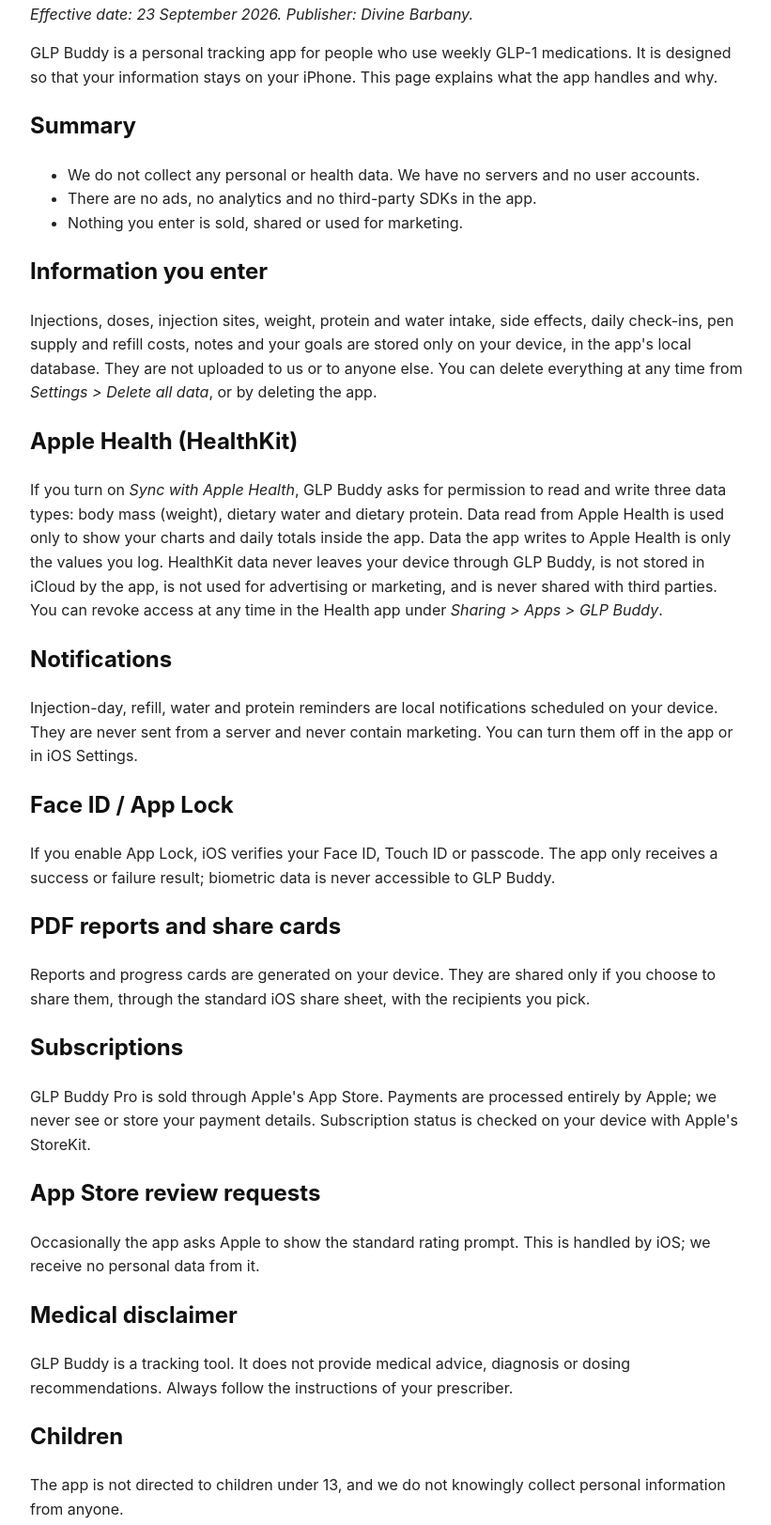
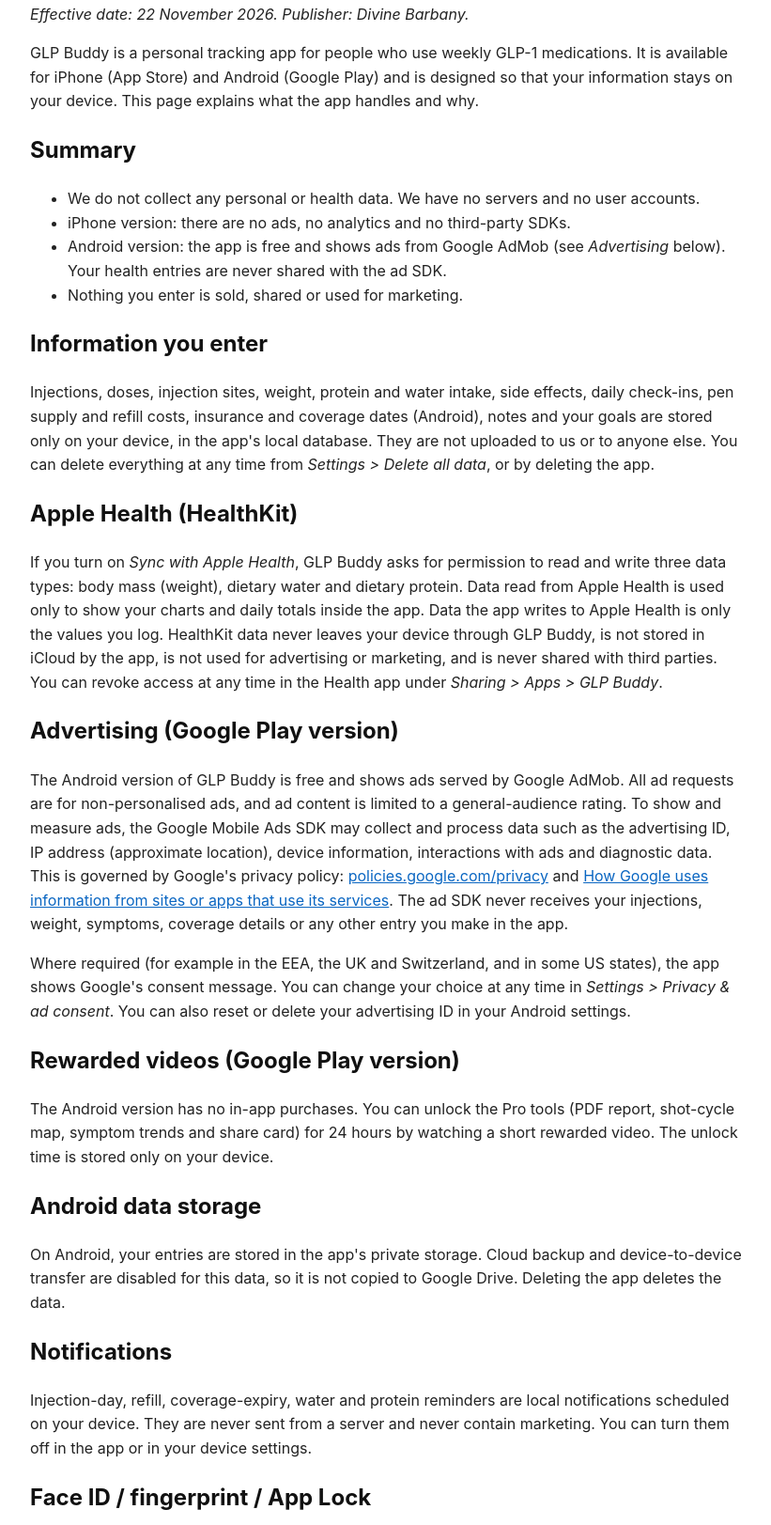
Before and after one commit to azizk75757575/divinebarbany-privacy, a plain HTML site: page glpbuddy.html in a window 1280 px wide. Shown: the part 110-1733 px from the top of the page at 94% size, without its empty margins (228-1049 px from the left). Drawn offline with Linux system fonts and the light colour scheme.

Commit message:
GLP Buddy: add Android (Google Play) section - AdMob, rewarded videos, local storage
Co-Authored-By: Claude Opus 5.5 <noreply@anthropic.com>

```diff
--- a/glpbuddy.html
+++ b/glpbuddy.html
@@ -1,24 +1,31 @@
 <!DOCTYPE html><html lang="en"><head><meta charset="utf-8"><meta name="viewport" content="width=device-width,initial-scale=1"><title>GLP Buddy - Privacy Policy</title>
 <style>body{font-family:-apple-system,Segoe UI,Roboto,sans-serif;max-width:760px;margin:40px auto;padding:0 20px;color:#222;line-height:1.6}h1,h2{color:#111}a{color:#0a66c2}</style></head><body>
 <h1>Privacy Policy - GLP Buddy: GLP-1 Tracker</h1>
-<p><em>Effective date: 23 September 2026. Publisher: Divine Barbany.</em></p>
-<p>GLP Buddy is a personal tracking app for people who use weekly GLP-1 medications. It is designed so that your information stays on your iPhone. This page explains what the app handles and why.</p>
+<p><em>Effective date: 22 November 2026. Publisher: Divine Barbany.</em></p>
+<p>GLP Buddy is a personal tracking app for people who use weekly GLP-1 medications. It is available for iPhone (App Store) and Android (Google Play) and is designed so that your information stays on your device. This page explains what the app handles and why.</p>
 <h2>Summary</h2>
-<ul><li>We do not collect any personal or health data. We have no servers and no user accounts.</li><li>There are no ads, no analytics and no third-party SDKs in the app.</li><li>Nothing you enter is sold, shared or used for marketing.</li></ul>
+<ul><li>We do not collect any personal or health data. We have no servers and no user accounts.</li><li>iPhone version: there are no ads, no analytics and no third-party SDKs.</li><li>Android version: the app is free and shows ads from Google AdMob (see <em>Advertising</em> below). Your health entries are never shared with the ad SDK.</li><li>Nothing you enter is sold, shared or used for marketing.</li></ul>
 <h2>Information you enter</h2>
-<p>Injections, doses, injection sites, weight, protein and water intake, side effects, daily check-ins, pen supply and refill costs, notes and your goals are stored only on your device, in the app's local database. They are not uploaded to us or to anyone else. You can delete everything at any time from <em>Settings &gt; Delete all data</em>, or by deleting the app.</p>
+<p>Injections, doses, injection sites, weight, protein and water intake, side effects, daily check-ins, pen supply and refill costs, insurance and coverage dates (Android), notes and your goals are stored only on your device, in the app's local database. They are not uploaded to us or to anyone else. You can delete everything at any time from <em>Settings &gt; Delete all data</em>, or by deleting the app.</p>
 <h2>Apple Health (HealthKit)</h2>
 <p>If you turn on <em>Sync with Apple Health</em>, GLP Buddy asks for permission to read and write three data types: body mass (weight), dietary water and dietary protein. Data read from Apple Health is used only to show your charts and daily totals inside the app. Data the app writes to Apple Health is only the values you log. HealthKit data never leaves your device through GLP Buddy, is not stored in iCloud by the app, is not used for advertising or marketing, and is never shared with third parties. You can revoke access at any time in the Health app under <em>Sharing &gt; Apps &gt; GLP Buddy</em>.</p>
+<h2>Advertising (Google Play version)</h2>
+<p>The Android version of GLP Buddy is free and shows ads served by Google AdMob. All ad requests are for non-personalised ads, and ad content is limited to a general-audience rating. To show and measure ads, the Google Mobile Ads SDK may collect and process data such as the advertising ID, IP address (approximate location), device information, interactions with ads and diagnostic data. This is governed by Google's privacy policy: <a href="https://policies.google.com/privacy">policies.google.com/privacy</a> and <a href="https://policies.google.com/technologies/partner-sites">How Google uses information from sites or apps that use its services</a>. The ad SDK never receives your injections, weight, symptoms, coverage details or any other entry you make in the app.</p>
+<p>Where required (for example in the EEA, the UK and Switzerland, and in some US states), the app shows Google's consent message. You can change your choice at any time in <em>Settings &gt; Privacy &amp; ad consent</em>. You can also reset or delete your advertising ID in your Android settings.</p>
+<h2>Rewarded videos (Google Play version)</h2>
+<p>The Android version has no in-app purchases. You can unlock the Pro tools (PDF report, shot-cycle map, symptom trends and share card) for 24 hours by watching a short rewarded video. The unlock time is stored only on your device.</p>
+<h2>Android data storage</h2>
+<p>On Android, your entries are stored in the app's private storage. Cloud backup and device-to-device transfer are disabled for this data, so it is not copied to Google Drive. Deleting the app deletes the data.</p>
 <h2>Notifications</h2>
-<p>Injection-day, refill, water and protein reminders are local notifications scheduled on your device. They are never sent from a server and never contain marketing. You can turn them off in the app or in iOS Settings.</p>
-<h2>Face ID / App Lock</h2>
-<p>If you enable App Lock, iOS verifies your Face ID, Touch ID or passcode. The app only receives a success or failure result; biometric data is never accessible to GLP Buddy.</p>
+<p>Injection-day, refill, coverage-expiry, water and protein reminders are local notifications scheduled on your device. They are never sent from a server and never contain marketing. You can turn them off in the app or in your device settings.</p>
+<h2>Face ID / fingerprint / App Lock</h2>
+<p>If you enable App Lock, the operating system verifies your Face ID, Touch ID, fingerprint, face unlock or device PIN. The app only receives a success or failure result; biometric data is never accessible to GLP Buddy.</p>
 <h2>PDF reports and share cards</h2>
-<p>Reports and progress cards are generated on your device. They are shared only if you choose to share them, through the standard iOS share sheet, with the recipients you pick.</p>
-<h2>Subscriptions</h2>
+<p>Reports and progress cards are generated on your device. They are shared only if you choose to share them, through the standard system share sheet, with the recipients you pick.</p>
+<h2>Subscriptions (iPhone version)</h2>
 <p>GLP Buddy Pro is sold through Apple's App Store. Payments are processed entirely by Apple; we never see or store your payment details. Subscription status is checked on your device with Apple's StoreKit.</p>
-<h2>App Store review requests</h2>
-<p>Occasionally the app asks Apple to show the standard rating prompt. This is handled by iOS; we receive no personal data from it.</p>
+<h2>Review requests</h2>
+<p>Occasionally the app asks Apple (App Store) or Google (Play In-App Review) to show the standard rating prompt. This is handled by the store; we receive no personal data from it.</p>
 <h2>Medical disclaimer</h2>
 <p>GLP Buddy is a tracking tool. It does not provide medical advice, diagnosis or dosing recommendations. Always follow the instructions of your prescriber.</p>
 <h2>Children</h2>
```
